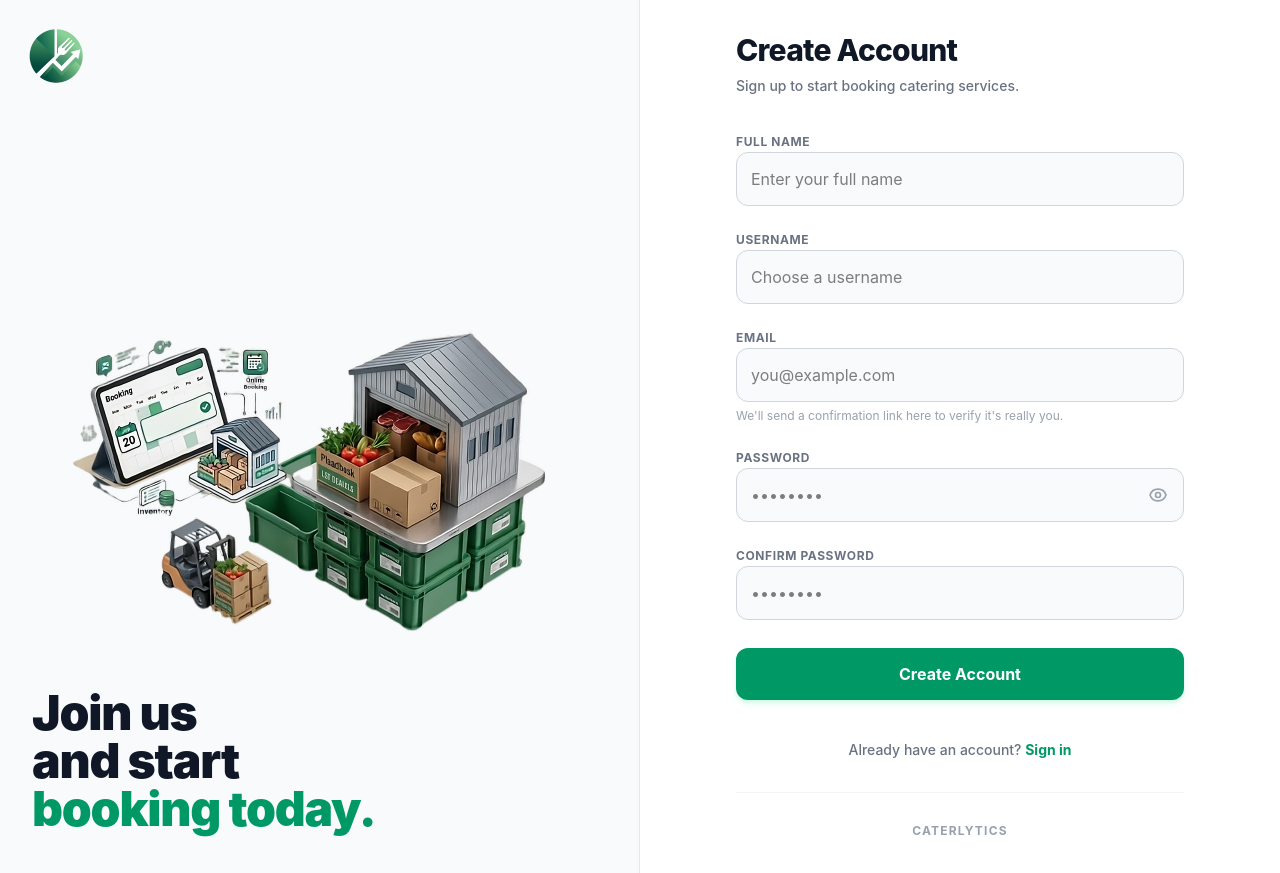
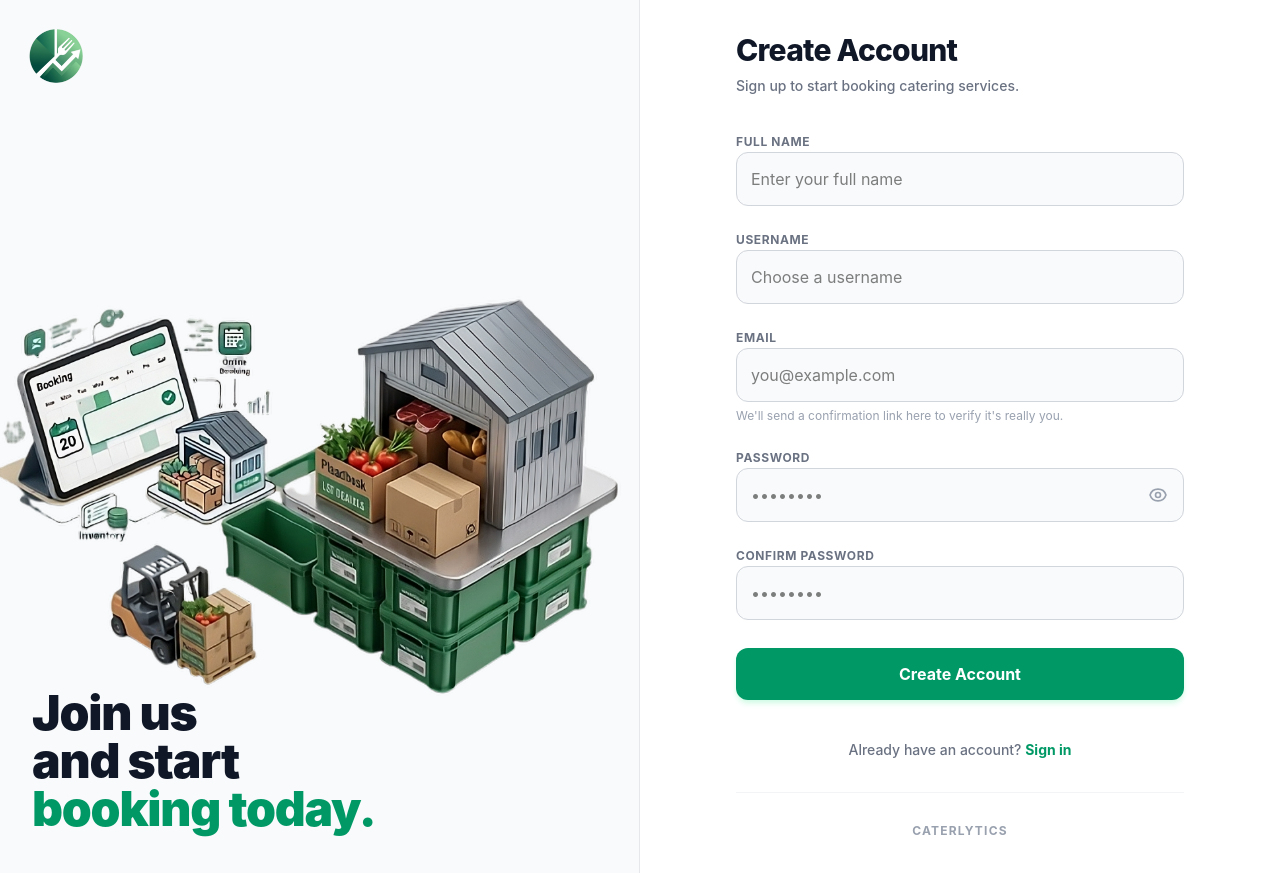
Before and after one commit to jmrvls/caterlytics-frontend, a Vue app: page /register in a window 1280 px wide. Built offline with nearby package versions, Linux system fonts and the light colour scheme.

Commit message:
add other featured

```diff
--- a/src/Views/LoginView.vue
+++ b/src/Views/LoginView.vue
@@ -13,11 +13,11 @@
       />
 
       <!-- Center Visual Mockup Area: shrinks to fit remaining space, never overlaps text below -->
-      <div class="flex-1 min-h-0 flex items-center justify-center py-4">
+      <div class="flex-1 min-h-0 flex items-center justify-center py-2 lg:py-1 xl:py-2 2xl:py-4 overflow-hidden">
         <img
           :src="loginBgUrl"
           alt="Catering Display"
-          class="w-full h-full object-contain"
+          class="w-full h-full object-contain max-w-none scale-110 xl:scale-125 2xl:scale-100"
         />
       </div>
 
--- a/src/Views/RegisterView.vue
+++ b/src/Views/RegisterView.vue
@@ -12,11 +12,11 @@
       />
 
       <!-- Center Visual Mockup Area: fills the entire panel edge-to-edge -->
-      <div class="absolute inset-0 flex items-center justify-center p-10">
+      <div class="absolute inset-0 flex items-center justify-center p-4 sm:p-6 lg:p-8 xl:p-6 2xl:p-10">
         <img
           :src="loginBgUrl"
           alt="Catering Display"
-          class="w-full h-full object-contain"
+          class="w-full h-full object-contain max-w-none scale-110 xl:scale-125 2xl:scale-100"
         />
       </div>
 
```
